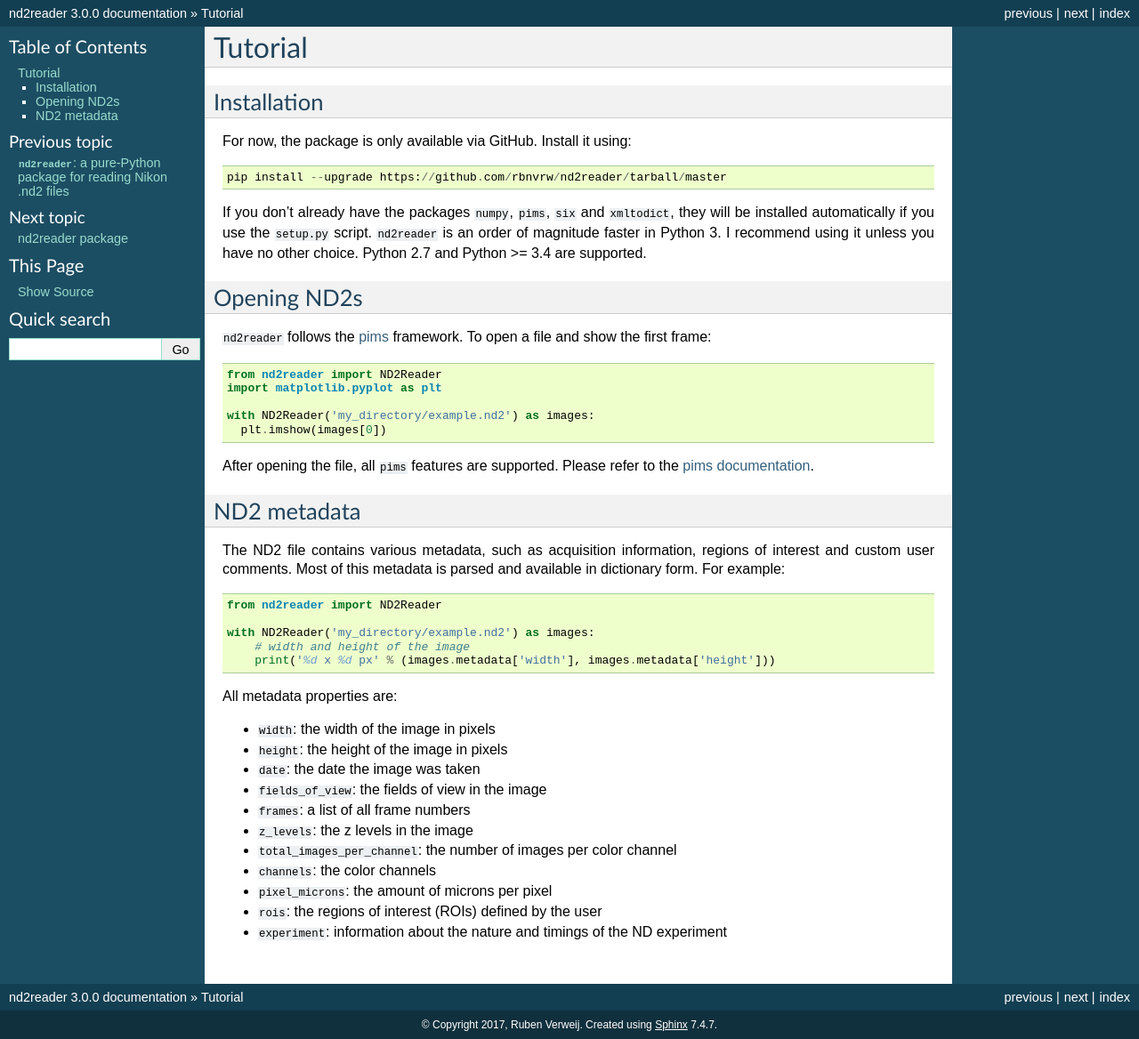
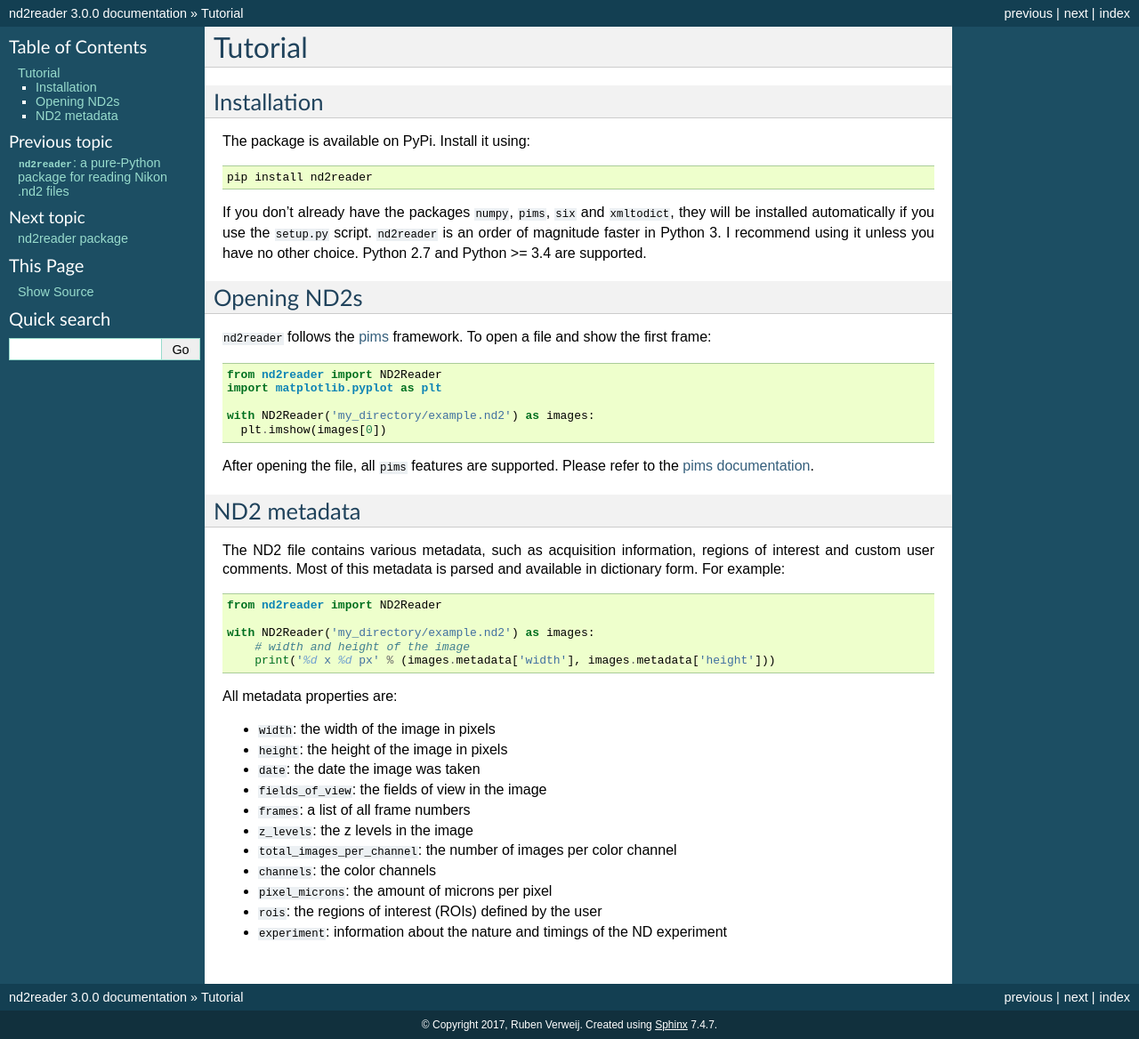
Before and after one commit to Open-Science-Tools/nd2reader, a Sphinx documentation site: the page built from sphinx/tutorial.md, in a window 1280 px wide. Shown: the whole page at 89% size. Built offline with Sphinx 7.4.7, drawn with Linux system fonts in a browser that asks for light colours.

Commit message:
update docs for new version

````diff
--- a/sphinx/tutorial.md
+++ b/sphinx/tutorial.md
@@ -2,10 +2,10 @@
 
 ### Installation
 
-For now, the package is only available via GitHub. Install it using:
+The package is available on PyPi. Install it using:
 
 ```
-pip install --upgrade https://github.com/rbnvrw/nd2reader/tarball/master
+pip install nd2reader
 ```
 
 If you don't already have the packages `numpy`, `pims`, `six` and `xmltodict`, they will be installed automatically if you use the `setup.py` script.
````
